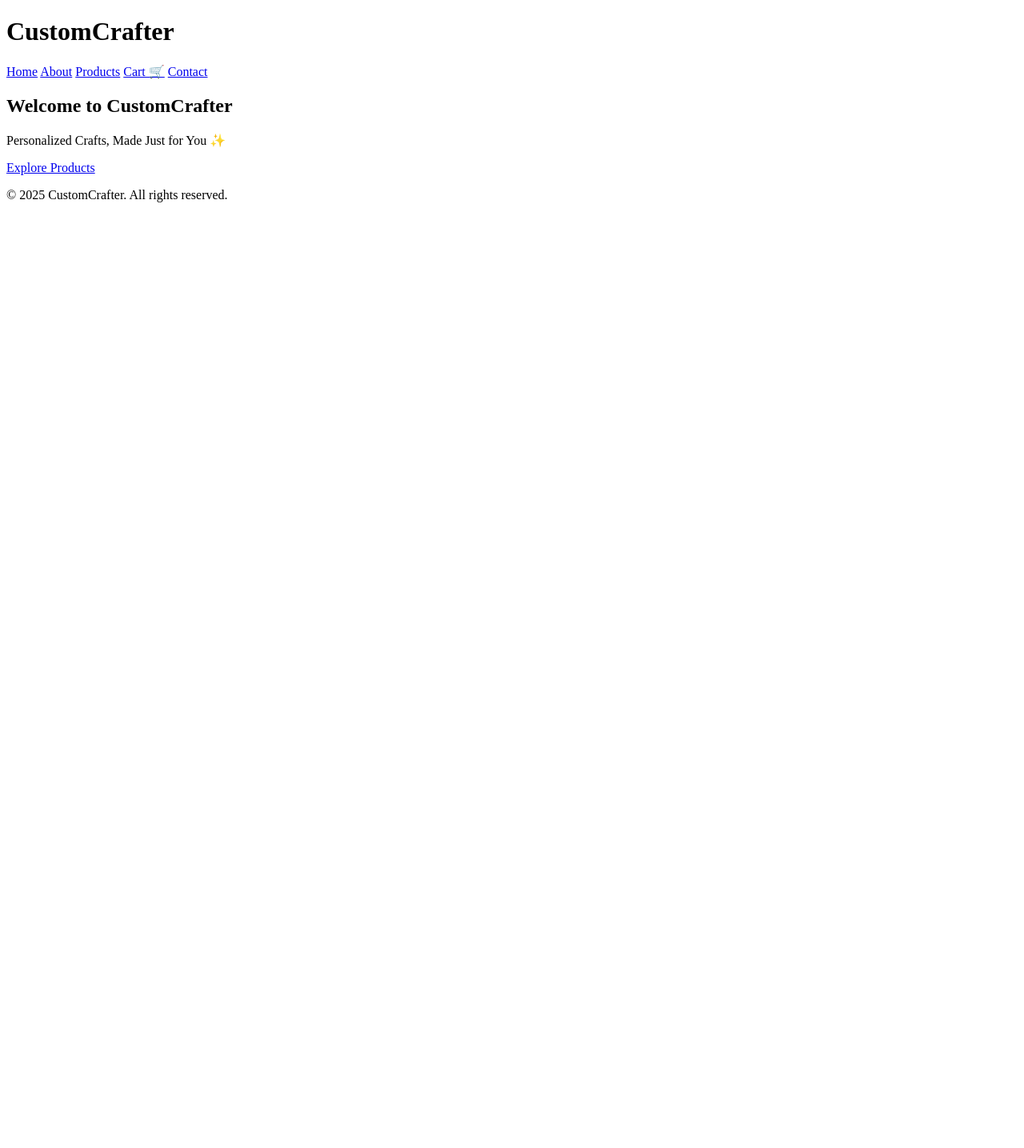
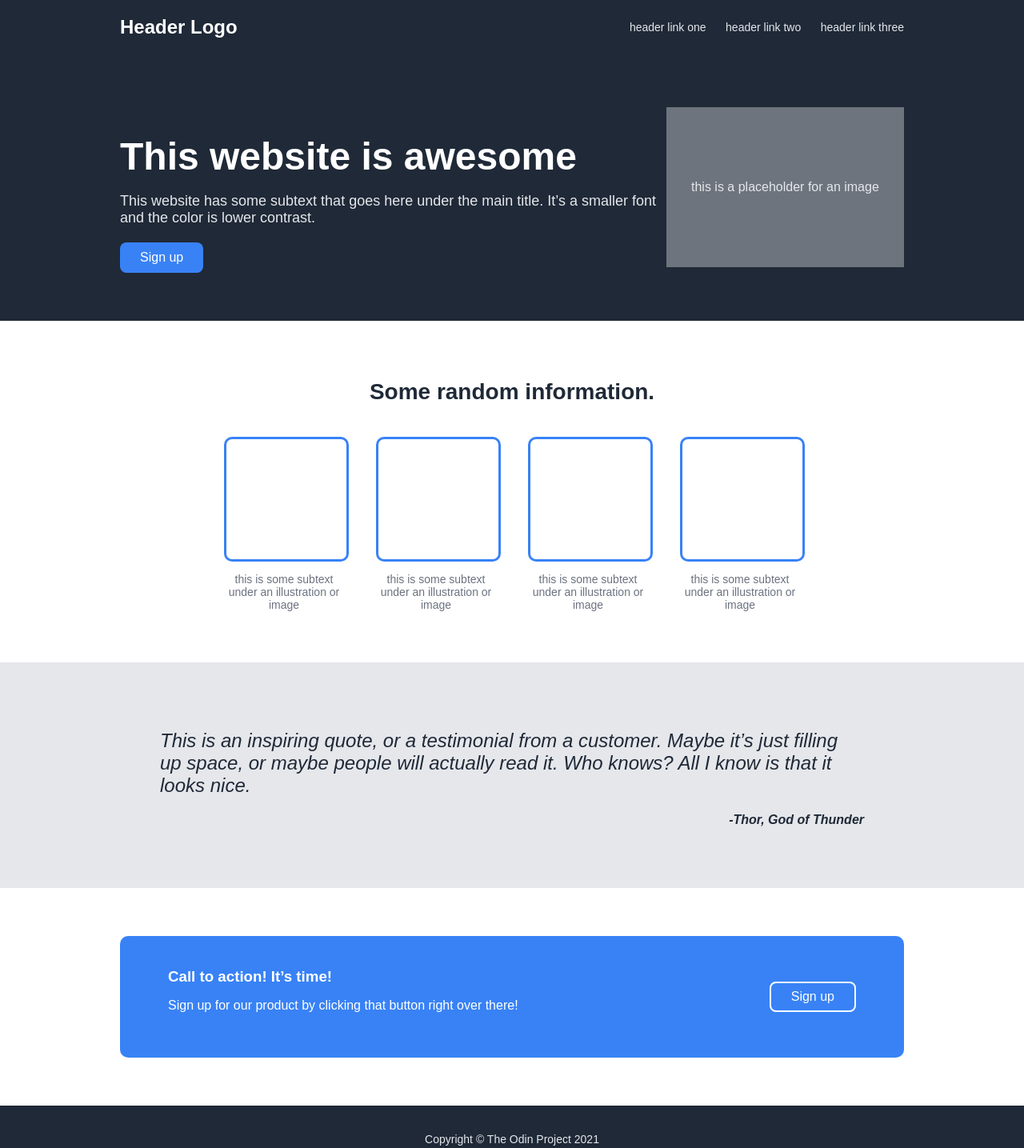
Before and after one commit to srimathi2005-d/firsthtml, a plain HTML site: page index.html in a window 1280 px wide. Shown: the whole page at 80% size. Before the commit the page ends 800 px from the top, so only its background shows below. Drawn offline with Linux system fonts and the light colour scheme.

Commit message:
fifth commit

```diff
--- a/index.html
+++ b/index.html
@@ -1,40 +1,86 @@
 <!DOCTYPE html>
 <html lang="en">
 <head>
-  <meta charset="UTF-8">
-  <meta name="viewport" content="width=device-width, initial-scale=1.0">
-  <title>CustomCrafter</title>
-  <link rel="stylesheet" href="styles.css">
-  <script src="https://kit.fontawesome.com/yourkitid.js" crossorigin="anonymous"></script>
+  <meta charset="UTF-8" />
+  <meta name="viewport" content="width=device-width, initial-scale=1.0" />
+  <title>This Website is Awesome</title>
+  <link rel="stylesheet" href="styles.css" />
 </head>
 <body>
-  <!-- Navbar -->
+  <!-- Header Section -->
   <header class="navbar">
-    <div class="container nav-content">
-      <h1 class="logo">CustomCrafter</h1>
-      <nav>
-        <a href="index.html">Home</a>
-        <a href="about.html">About</a>
-        <a href="products.html">Products</a>
-        <a href="cart.html">Cart 🛒</a>
-        <a href="contact.html">Contact</a>
-      </nav>
-    </div>
+    <div class="logo">Header Logo</div>
+    <nav class="nav-links">
+      <a href="#">header link one</a>
+      <a href="#">header link two</a>
+      <a href="#">header link three</a>
+    </nav>
   </header>
 
   <!-- Hero Section -->
   <section class="hero">
-    <div class="overlay"></div>
-    <div class="hero-content">
-      <h1>Welcome to <span>CustomCrafter</span></h1>
-      <p>Personalized Crafts, Made Just for You ✨</p>
-      <a href="products.html" class="btn">Explore Products</a>
+    <div class="hero-text">
+      <h1>This website is awesome</h1>
+      <p>
+        This website has some subtext that goes here under the main title.
+        It’s a smaller font and the color is lower contrast.
+      </p>
+      <button class="btn">Sign up</button>
+    </div>
+    <div class="hero-image">
+      this is a placeholder for an image
+    </div>
+  </section>
+
+  <!-- Information Section -->
+  <section class="info">
+    <h2>Some random information.</h2>
+    <div class="info-cards">
+      <div class="card">
+        <div class="box"></div>
+        <p>this is some subtext under an illustration or image</p>
+      </div>
+      <div class="card">
+        <div class="box"></div>
+        <p>this is some subtext under an illustration or image</p>
+      </div>
+      <div class="card">
+        <div class="box"></div>
+        <p>this is some subtext under an illustration or image</p>
+      </div>
+      <div class="card">
+        <div class="box"></div>
+        <p>this is some subtext under an illustration or image</p>
+      </div>
+    </div>
+  </section>
+
+  <!-- Quote Section -->
+  <section class="quote">
+    <p class="quote-text">
+      This is an inspiring quote, or a testimonial from a customer.
+      Maybe it’s just filling up space, or maybe people will actually
+      read it. Who knows? All I know is that it looks nice.
+    </p>
+    <p class="author">-Thor, God of Thunder</p>
+  </section>
+
+  <!-- Call To Action Section -->
+  <section class="cta">
+    <div class="cta-content">
+      <div class="cta-text">
+        <h3>Call to action! It’s time!</h3>
+        <p>
+          Sign up for our product by clicking that button right over there!
+        </p>
+      </div>
+      <button class="btn-outline">Sign up</button>
     </div>
   </section>
 
   <!-- Footer -->
-  <footer class="footer">
-    <p>© 2025 CustomCrafter. All rights reserved.</p>
+  <footer>
+    <p>Copyright © The Odin Project 2021</p>
   </footer>
 </body>
 </html>
--- /dev/null
+++ b/styles.css
@@ -0,0 +1,164 @@
+/* General Styles */
+body {
+  margin: 0;
+  font-family: Arial, sans-serif;
+  background-color: white;
+  color: #1f2937;
+}
+
+/* Header */
+.navbar {
+  background-color: #1f2937;
+  color: white;
+  display: flex;
+  justify-content: space-between;
+  align-items: center;
+  padding: 20px 150px;
+}
+
+.logo {
+  font-size: 24px;
+  font-weight: bold;
+}
+
+.nav-links a {
+  color: #e5e7eb;
+  text-decoration: none;
+  margin-left: 20px;
+  font-size: 14px;
+}
+
+/* Hero Section */
+.hero {
+  display: flex;
+  justify-content: space-between;
+  align-items: center;
+  background-color: #1f2937;
+  color: white;
+  padding: 60px 150px;
+}
+
+.hero-text h1 {
+  font-size: 48px;
+  font-weight: bold;
+  margin-bottom: 10px;
+}
+
+.hero-text p {
+  color: #e5e7eb;
+  font-size: 18px;
+  margin-bottom: 20px;
+}
+
+.btn {
+  background-color: #3882f6;
+  color: white;
+  border: none;
+  border-radius: 8px;
+  padding: 10px 25px;
+  font-size: 16px;
+  cursor: pointer;
+}
+
+.hero-image {
+  background-color: #6d747d;
+  width: 400px;
+  height: 200px;
+  display: flex;
+  align-items: center;
+  justify-content: center;
+  color: #e5e7eb;
+}
+
+/* Info Section */
+.info {
+  text-align: center;
+  padding: 50px 100px;
+}
+
+.info h2 {
+  font-size: 28px;
+  font-weight: bold;
+  margin-bottom: 40px;
+}
+
+.info-cards {
+  display: flex;
+  justify-content: center;
+  gap: 40px;
+  flex-wrap: wrap;
+}
+
+.card {
+  width: 150px;
+}
+
+.box {
+  width: 150px;
+  height: 150px;
+  border: 3px solid #3882f6;
+  border-radius: 10px;
+  margin-bottom: 10px;
+}
+
+.card p {
+  color: #6b7280;
+  font-size: 14px;
+}
+
+/* Quote Section */
+.quote {
+  background-color: #e5e7eb;
+  padding: 60px 200px;
+  font-style: italic;
+}
+
+.quote-text {
+  font-size: 24px;
+  color: #1f2937;
+  margin-bottom: 20px;
+}
+
+.author {
+  text-align: right;
+  font-weight: bold;
+}
+
+/* Call To Action Section */
+.cta {
+  background-color: white;
+  padding: 60px 150px;
+}
+
+.cta-content {
+  background-color: #3882f6;
+  color: white;
+  border-radius: 10px;
+  padding: 40px 60px;
+  display: flex;
+  justify-content: space-between;
+  align-items: center;
+}
+
+.cta-text h3 {
+  margin: 0 0 10px;
+}
+
+.btn-outline {
+  background: transparent;
+  color: white;
+  border: 2px solid white;
+  border-radius: 8px;
+  padding: 8px 25px;
+  font-size: 16px;
+  cursor: pointer;
+}
+
+/* Footer */
+footer {
+  background-color: #1f2937;
+  color: #e5e7eb;
+  text-align: center;
+  padding: 20px;
+  font-size: 14px;
+}
```
Also changed, not shown: about.html (deleted, +0 -44 lines), cart.html (deleted, +0 -40 lines), checkout.html (deleted, +0 -32 lines), contact.html (deleted, +0 -58 lines), products.html (deleted, +0 -174 lines), README.md.
